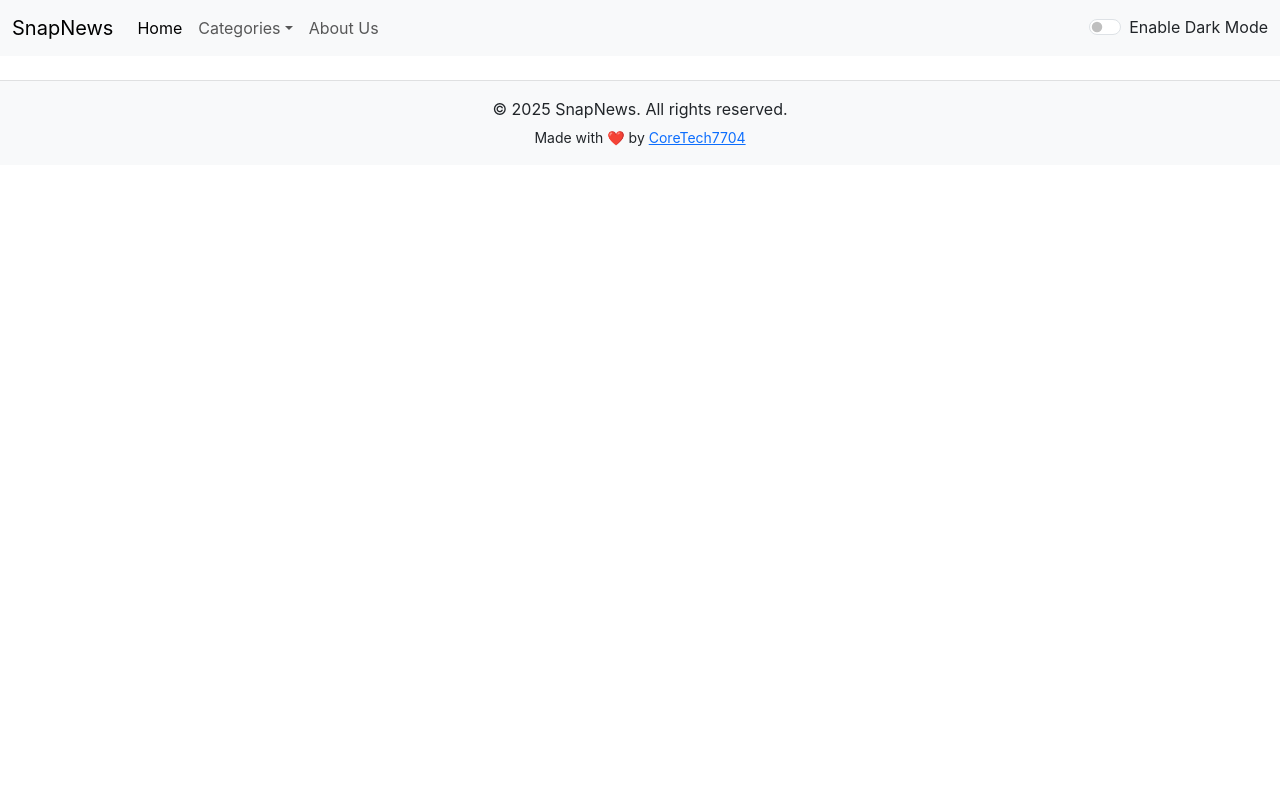
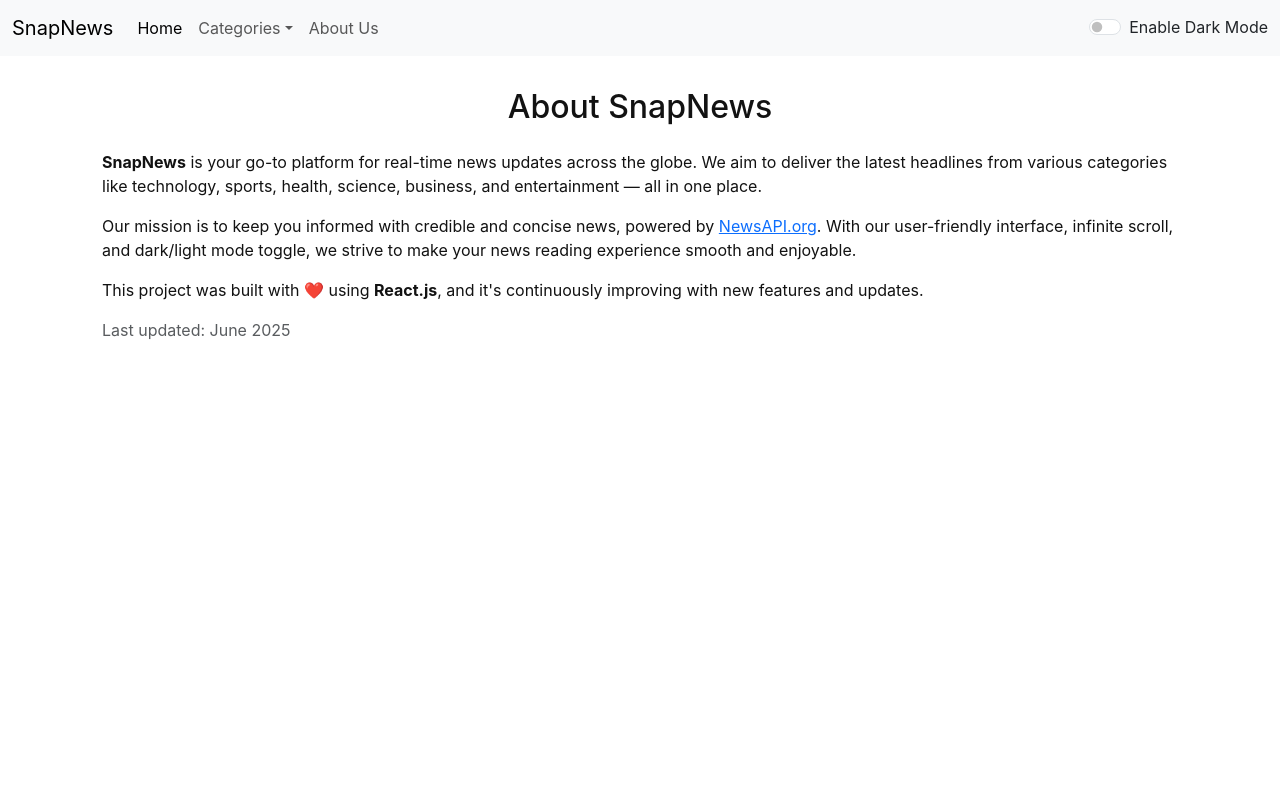
Before and after one commit to CoreTech7704/newsapp, a React (Create React App) app: page /about in a window 1280 px wide. Shown: the top 800 px of the page. Built offline with nearby package versions, Linux system fonts and the light colour scheme; no server answers.

Commit message:
Aboutus page

```diff
--- a/src/App.js
+++ b/src/App.js
@@ -9,6 +9,7 @@ import {
 } from "react-router-dom";
 import Footer from './Components/Footer';
 import LoadingBar from "react-top-loading-bar";
+import AboutUs from './Components/Aboutus';
 
 export default class App extends Component {
 
@@ -52,6 +53,7 @@ export default class App extends Component {
             <Route exact path="/science" element={<News setProgress={this.setProgress} apikey={this.apikey} key="science" mode={this.state.mode} country="us" category="science" />} />
             <Route exact path="/sports" element={<News setProgress={this.setProgress} apikey={this.apikey} key="sports" mode={this.state.mode} country="us" category="sports" />} />
             <Route exact path="/technology" element={<News setProgress={this.setProgress} apikey={this.apikey} key="technology" mode={this.state.mode} country="us" category="technology" />} />
+            <Route exact path="/about" element={<AboutUs mode={this.state.mode} />} />
           </Routes>
           <Footer mode={this.state.mode} />
         </Router>
--- /dev/null
+++ b/src/Components/Aboutus.js
@@ -0,0 +1,28 @@
+import React from 'react';
+
+const AboutUs = ({ mode }) => {
+  const myStyle = {
+    backgroundColor: mode === 'dark' ? '#121212' : 'white',
+    color: mode === 'dark' ? 'white' : '#121212',
+    minHeight: '100vh',
+    padding: '2rem'
+  };
+
+  return (
+    <div style={myStyle} className="container">
+      <h2 className="text-center mb-4">About SnapNews</h2>
+      <p>
+        <strong>SnapNews</strong> is your go-to platform for real-time news updates across the globe. We aim to deliver the latest headlines from various categories like technology, sports, health, science, business, and entertainment — all in one place.
+      </p>
+      <p>
+        Our mission is to keep you informed with credible and concise news, powered by <a href="https://newsapi.org" target="_blank" rel="noreferrer">NewsAPI.org</a>. With our user-friendly interface, infinite scroll, and dark/light mode toggle, we strive to make your news reading experience smooth and enjoyable.
+      </p>
+      <p>
+        This project was built with ❤️ using <strong>React.js</strong>, and it's continuously improving with new features and updates.
+      </p>
+      <p className="text-muted">Last updated: June 2025</p>
+    </div>
+  );
+};
+
+export default AboutUs;
```
